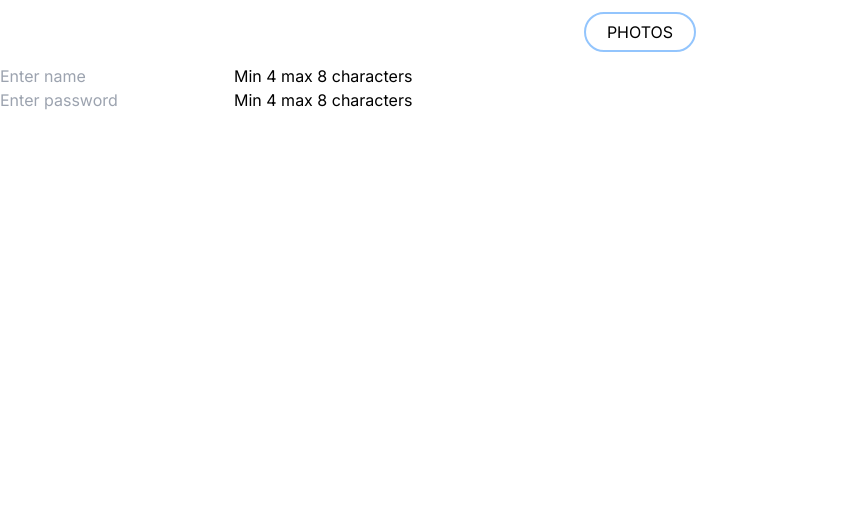
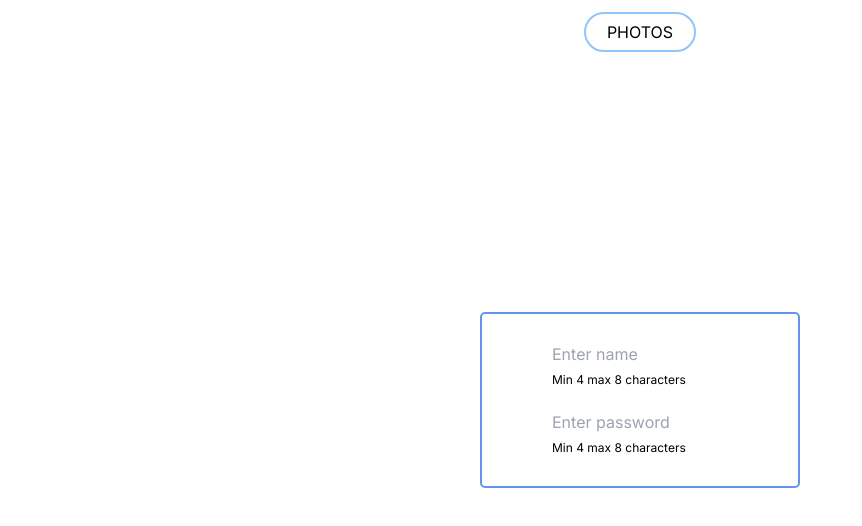
Before and after one commit to kalibria/slmax-react-next-testovoe-zadanie-v2, a Next.js app: page / in a window 1280 px wide. Shown: the top 526 px of the page, without its empty margins (0-862 px from the left). Built offline with nearby package versions, Linux system fonts and the light colour scheme.

Commit message:
added styles to the auth form

```diff
--- a/src/app/auth/AuthForm.tsx
+++ b/src/app/auth/AuthForm.tsx
@@ -1,19 +1,24 @@
+import styles from '@/app/auth/auth.module.css'
+
 const AuthForm = () =>{
   return (
-    <form>
-      <fieldset>
+    <div className={styles.authWrapper}>
+      <form className={'w-44 m-auto '}>
+        <fieldset className={'mb-5'}>
           <input type='text' id='name' name='name' required minLength="4"
                  maxLength="8" placeholder="Enter name" />
-        <label htmlFor='name'>Min 4 max 8 characters</label>
+          <label htmlFor='name' className={'text-xs'}>Min 4 max 8 characters</label>
         </fieldset>
 
         <fieldset>
           <input type='password' id='password' name='password' required
                  minLength="4" maxLength="8" placeholder="Enter password" />
-        <label htmlFor='password'>Min 4 max 8 characters</label>
+          <label htmlFor='password' className={'text-xs'}>Min 4 max 8 characters</label>
         </fieldset>
 
       </form>
+    </div>
+
   )
 }
 export default AuthForm;
--- /dev/null
+++ b/src/app/auth/auth.module.css
@@ -0,0 +1,12 @@
+.authWrapper {
+    width: 20rem;
+    border: 2px solid cornflowerblue;
+    border-radius: 5px;
+    padding: 1.75rem;
+
+    position: absolute;
+    top: 50%;
+    left: 50%;
+    margin-right: -50%;
+    transform: translate(-50%, -50%)
+}
```
Lines whose indentation alone changed are shown as unchanged.
